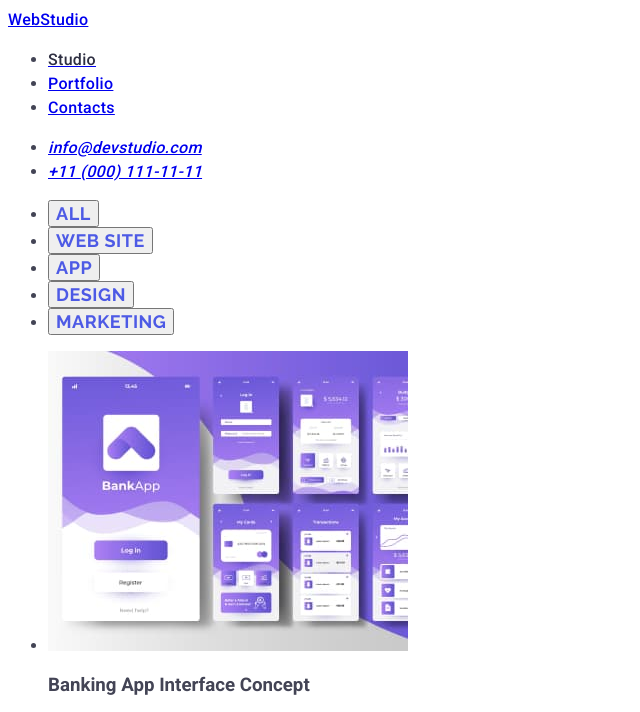
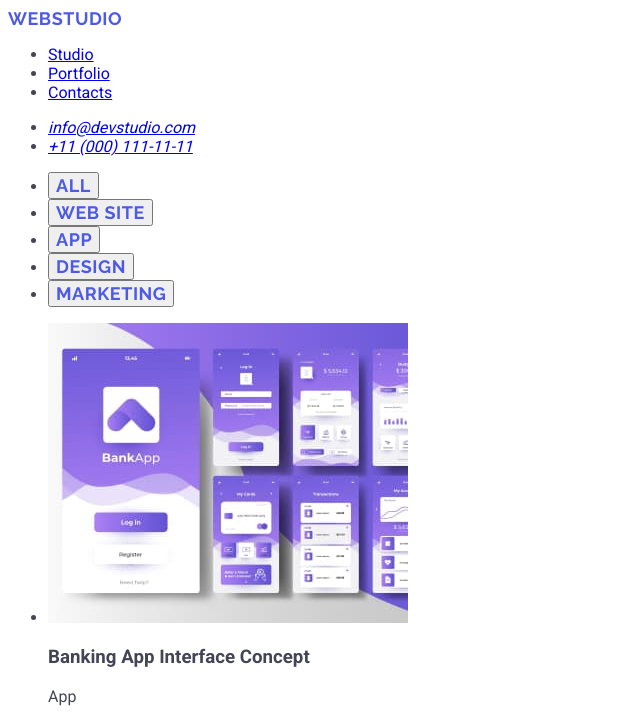
Before and after one commit to TomekZientala/goit-markup-hw-02, a plain HTML site: page portfolio.html in a window 1280 px wide. Shown: the top 712 px of the page, without its empty margins (0-640 px from the left). Drawn offline with Linux system fonts and the light colour scheme.

Commit message:
Add files via upload

```diff
--- a/CSS/styles.css
+++ b/CSS/styles.css
@@ -1,12 +1,20 @@
 body {
   font-family: "Roboto", sans-serif;
   color: #434455;
-  background-color: #FFFFFF
+  background-color: #ffffff;
 }
-.header-studio{
-  color: #2e2f42;
+.logo-style {
+  font-family: "Raleway", sans-serif;
+  font-weight: 800;
+  font-size: 18px;
+  line-height: 1.17;
+  letter-spacing: 0.03em;
+  text-transform: uppercase;
+  color: #4d5ae5;
 }
-
+.logo-style:link {
+  text-decoration: none;
+}
 .filter-button {
   font-family: "Raleway", sans-serif;
   font-weight: 800;
@@ -16,12 +24,12 @@ body {
   text-transform: uppercase;
   color: #4d5ae5;
 }
-.header-list{
+.header-list {
   font-family: Roboto;
-font-size: 16px;
-font-style: normal;
-font-weight: 500;
-line-height: 1.5;
-letter-spacing: 0.02em;
-color: letter-spacing: 0.02em;
+  font-size: 16px;
+  font-style: normal;
+  font-weight: 500;
+  line-height: 1.5;
+  letter-spacing: 0.02em;
+  letter-spacing: 0.02em;
 }
--- a/portfolio.html
+++ b/portfolio.html
@@ -13,9 +13,9 @@
     />
   </head>
   <body style="body">
-    <header class="header-list">
+    <header>
       <nav>
-        <a href="/">WebStudio</a>
+        <a class="logo-style" href="/">WebStudio</a>
         <ul>
           <li>
             <a href="/"><span class="header-studio">Studio</span></a>
@@ -134,7 +134,7 @@
     </main>
 
     <footer>
-      <a href="/">WebStudio</a>
+      <a class="logo-style" href="/">WebStudio</a>
       <p>
         Increase the flow of customers and sales for your business with digital
         marketing & growth solutions.
```
